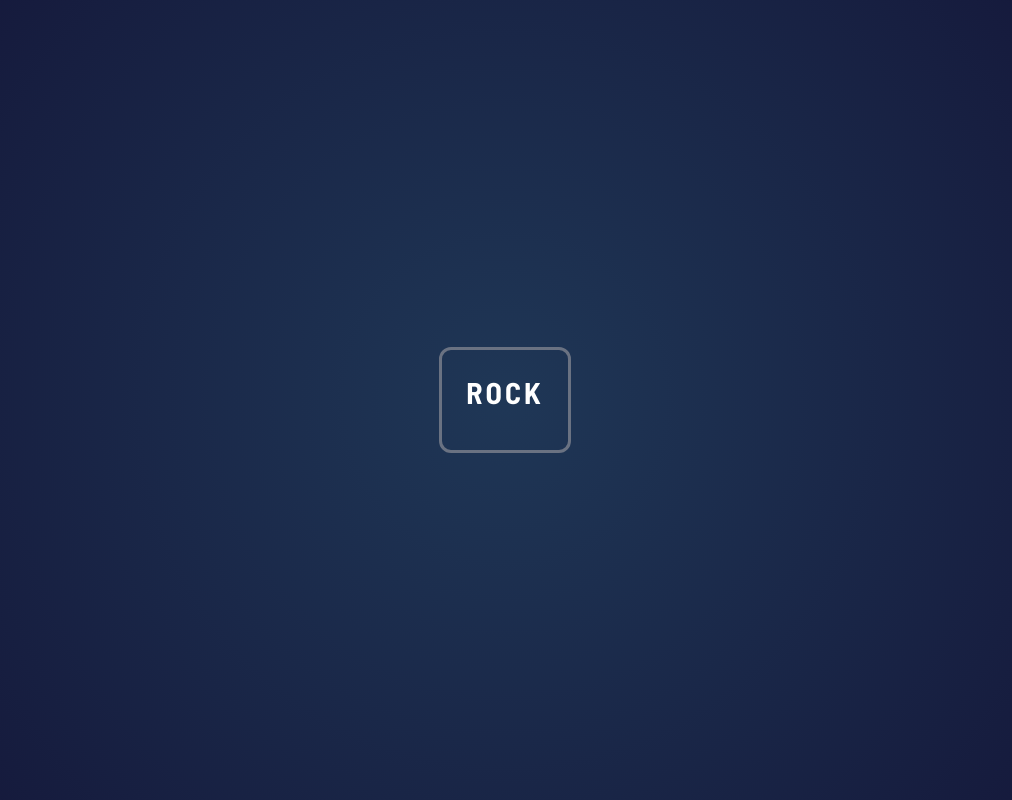
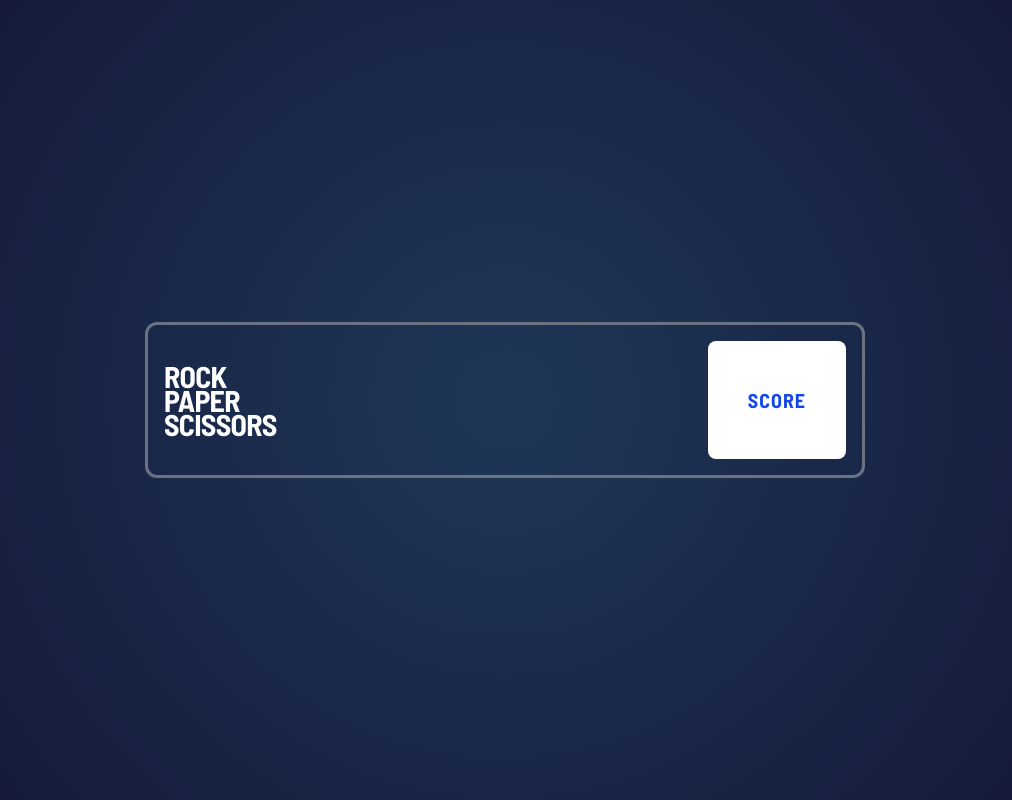
Before and after one commit to CodingWithLaiba/RPS-Game, a React (Vite) app: page / in a window 1280 px wide. Shown: the whole page, without its empty margins (135-1147 px from the left). Built offline with nearby package versions, Linux system fonts and the light colour scheme.

Commit message:
Edit the ScoreBoard

```diff
--- a/src/components/ScoreBoard.jsx
+++ b/src/components/ScoreBoard.jsx
@@ -1,9 +1,22 @@
+export default function ScoreBoard({score}) {
+  return (
+    <div className="border-3 border-gray-500 rounded-xl p-4 h-39 w-180 flex md:flex-row flex-col items-center justify-between">
+     <div>
+      <p className="text-3xl text-start text-white font-bold tracking-tight leading-3 uppercase">
+        Rock
+      </p>
+      <p className="text-3xl text-start text-white font-bold tracking-tight uppercase">
+        Paper
+      </p>
+      <p className="text-3xl text-start text-white font-bold tracking-tight leading-3  uppercase">
+        Scissors
+      </p>
+      </div>
+      <div className="bg-white h-full p-10 border-0 rounded-lg flex flex-col justify-center items-center">
+        <p className="text-xl text-center text-blue-700 font-bold tracking-wider uppercase">Score</p>
+       <p className="text-5xl text-center text-gray-700 font-bold tracking-normal uppercase">{score}</p>
 
-export default function ScoreBoard() {
-  return (
-    <div className="border-3 border-gray-500 rounded-xl p-6 ">
-
-      <h1 className="text-3xl text-center text-white font-bold tracking-widest uppercase mb-4">Rock</h1>
+      </div>
     </div>
-  )
+  );
 }
```
